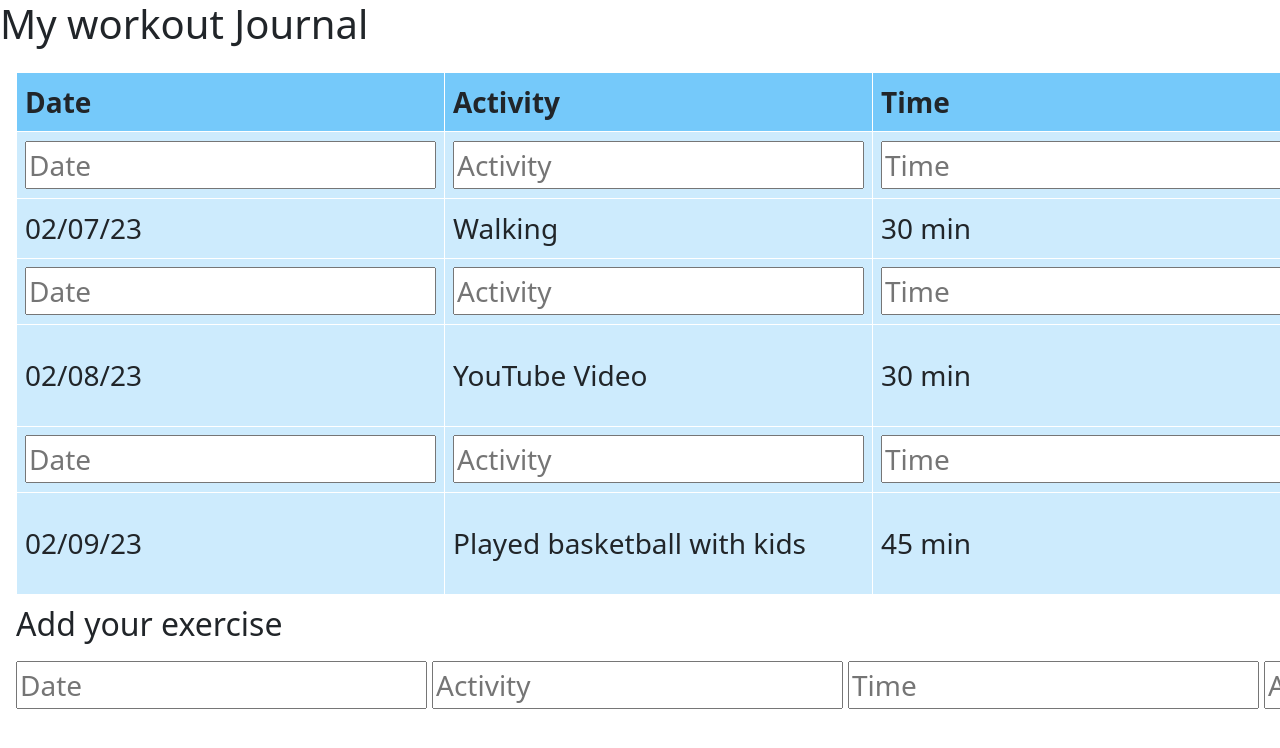
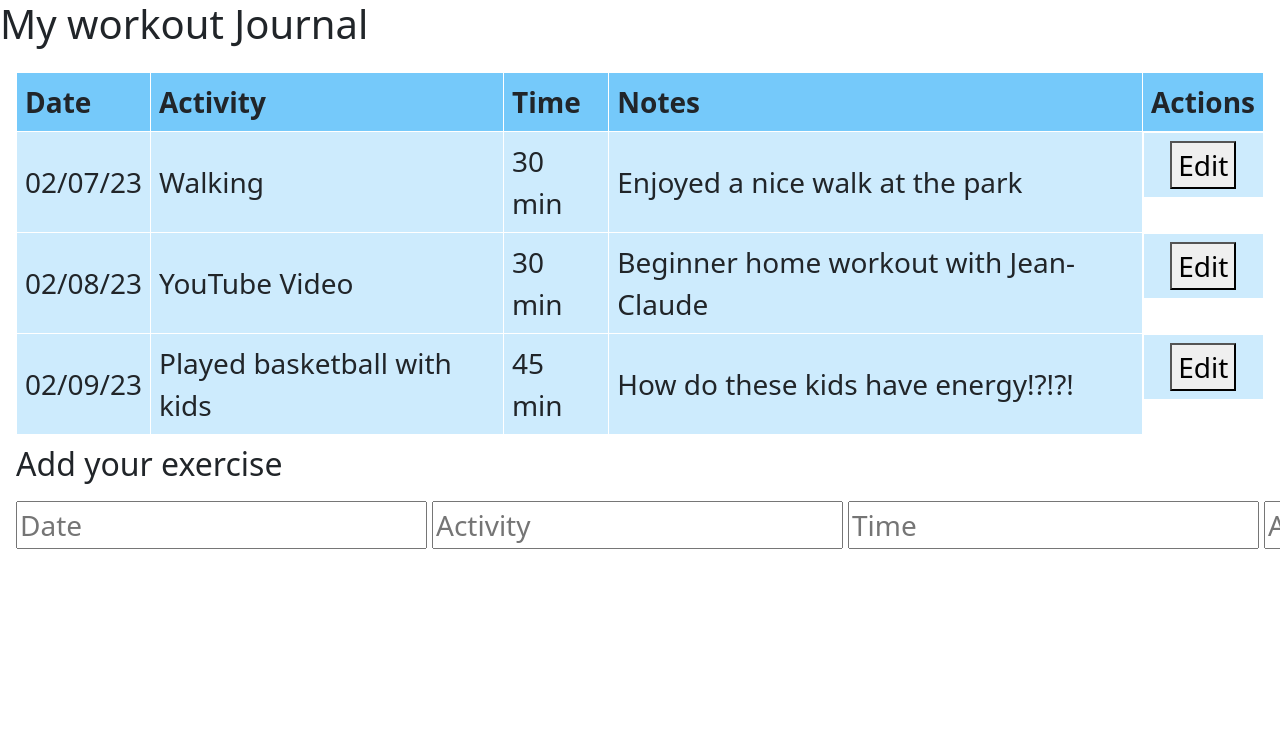
Before and after one commit to calvinalee2006/Beginners-guide-to-fitness, a React (Create React App) app: page /WorkoutJournal in a window 1280 px wide. Shown: the top 748 px of the page. Built offline with nearby package versions, Linux system fonts and the light colour scheme.

Commit message:
almost done with my example table!

```diff
--- a/src/components/UserPages/EditableRow.js
+++ b/src/components/UserPages/EditableRow.js
@@ -1,6 +1,6 @@
 import React from 'react'
 
-function EditableRow() {
+function EditableRow({editFormData, handleEditFormChange} ) {
   return (
     <>
       <tr>
@@ -10,31 +10,46 @@ function EditableRow() {
             name="Date"
             required="required"
             placeholder="Date"
+            value={editFormData.Date}
+            onChange ={handleEditFormChange}
           />
         </td>
+
         <td>
         <input
             type="text"
             name="Activity"
             required="required"
             placeholder="Activity"
+            value={editFormData.Activity}
+            onChange ={handleEditFormChange}
           />
         </td>
+
         <td>
         <input
             type="text"
             name="Time"
             required="required"
             placeholder="Time"
+            value={editFormData.Time}
+            onChange ={handleEditFormChange}
           />
         </td>
+
         <td>
         <input
           type = 'text'
           name = "Notes"
           required = "required"
           placeholder ="Additional Notes"
+          value={editFormData.Notes}
+          onChange ={handleEditFormChange}
           />
+        </td>
+
+        <td>
+          <button type ='submit'>Save</button>
         </td>
       </tr>
     </>
--- a/src/components/UserPages/ReadOnlyRow.js
+++ b/src/components/UserPages/ReadOnlyRow.js
@@ -1,6 +1,6 @@
 import React from 'react'
 
-function ReadOnlyRow({workout}) {
+function ReadOnlyRow({workout, handleEditClick}) {
   return (
     <>
       <tr key={workout.id}>
@@ -8,6 +8,9 @@ function ReadOnlyRow({workout}) {
                   <td>{workout.Activity}</td>
                   <td>{workout.Time}</td>
                   <td>{workout.Notes}</td>
+                  <td>
+                    <button type ='button' onClick={(event)=> handleEditClick(event, workout)}>Edit</button>
+                  </td>
                 </tr>
     </>
   )
--- a/src/components/UserPages/noSurvey.js
+++ b/src/components/UserPages/noSurvey.js
@@ -48,10 +48,10 @@ function NoSurvey() {
             -If the weather is not cooperating and you have to stay inside, we recommend using youtube and finding a nice 30 min workout!
             {/*Fix video playback */}
             <p>Here are two examples of beginner exercise videos that you can try! If those are not to your liking, you can always visit <a href="https://www.youtube.com/">youtube</a> and find one that fits your speed.</p>
-            <div>
+
               <Video videoId="https://youtu.be/gC_L9qAHVJ8" />
               <Video videoId ="https://youtu.be/M0uO8X3_tEA" />
-            </div>
+
          </p>
          <p> Once you start you will notice small progressions in yourself. Maybe you finished your workout with ease, maybe you don't sweat as much as when you first started,
           maybe your workout is getting kind of boring. Once you start noticing these progressions then you can start picking up the pace a little more! Extend your walk by 5-10 minutes, workout to
--- a/src/components/UserPages/noSurveyImages/WorkoutJournal.js
+++ b/src/components/UserPages/noSurveyImages/WorkoutJournal.js
@@ -14,6 +14,15 @@ function WorkoutJournal() {
     Notes: ""
   });
 
+  const [editFormData, setEditFormData] = useState({
+    Date: "",
+    Activity: "",
+    Time: "",
+    Notes: ""
+  })
+
+  const [editWorkoutId, setEditWorkoutId] = useState(null)
+
   const handleAddFormChange = (event) => {
     event.preventDefault();
 
@@ -24,6 +33,40 @@ function WorkoutJournal() {
     newFormData[fieldName] = fieldValue;
 
     setAddFormData(newFormData);
+  };
+
+  const handleEditFormSubmit = (event) =>{
+    event.preventDefault();
+
+    const editedWorkout = {
+      id: editWorkoutId,
+      Date: editFormData.Date,
+      Activity: editFormData.Activity,
+      Time: editFormData.Time,
+      Notes: editFormData.Notes
+    };
+
+    const newWorkoutData = [...workoutData];
+
+    const index = workoutData.findIndex((workout)=> workout.id === editWorkoutId);
+
+    newWorkoutData[index] = editedWorkout;
+    setWorkoutData(newWorkoutData);
+    setEditWorkoutId(null)
+  }
+
+
+
+  const handleEditFormChange = (event) => {
+    event.preventDefault();
+
+    const fieldName= event.target.getAttribute('name');
+    const fieldValue = event.target.value;
+
+    const newFormData = {...editFormData};
+    newFormData[fieldName] = fieldValue;
+
+    setEditFormData(newFormData);
   };
 
   const handleAddFormSubmit = (event) => {
@@ -41,11 +84,25 @@ function WorkoutJournal() {
     setWorkoutData(newWorkOutData);
   };
 
+  const handleEditClick = (event, workout) =>{
+    event.preventDefault();
+    setEditWorkoutId(workout.id);
+
+    const formValues = {
+    Date: workout.Date,
+    Activity: workout.Activity,
+    Time: workout.Time,
+    Notes: workout.Notes
+    }
+
+    setEditFormData(formValues)
+  };
+
   return (
     <>
       <h1>My workout Journal</h1>
       <div className = 'app-container'>
-        <form>
+        <form onSubmit ={handleEditFormSubmit}>
         <table>
             <thead>
                 <tr>
@@ -53,13 +110,21 @@ function WorkoutJournal() {
                     <th>Activity</th>
                     <th>Time</th>
                     <th>Notes</th>
+                    <th>Actions</th>
                 </tr>
             </thead>
             <tbody>
               {workoutData.map((workout) => (
                 <Fragment>
-                  <EditableRow />
-                  <ReadOnlyRow workout ={workout} />
+                  {editWorkoutId === workout.id ? (
+                  <EditableRow editFormData={editFormData}
+                  handleEditFormChange={handleEditFormChange}/>
+                  ) : (
+                     <ReadOnlyRow
+                     workout ={workout}
+                     handleEditClick ={handleEditClick} />
+                     )}
+
                 </Fragment>
 
               ))}
--- a/src/components/UserPages/noSurveyImages/mock-data.json
+++ b/src/components/UserPages/noSurveyImages/mock-data.json
@@ -14,7 +14,7 @@
         "Notes": "Beginner home workout with Jean-Claude"
     },
     {
-        "id": 1,
+        "id": 3,
         "Date": "02/09/23",
         "Activity": "Played basketball with kids",
         "Time": "45 min",
```
